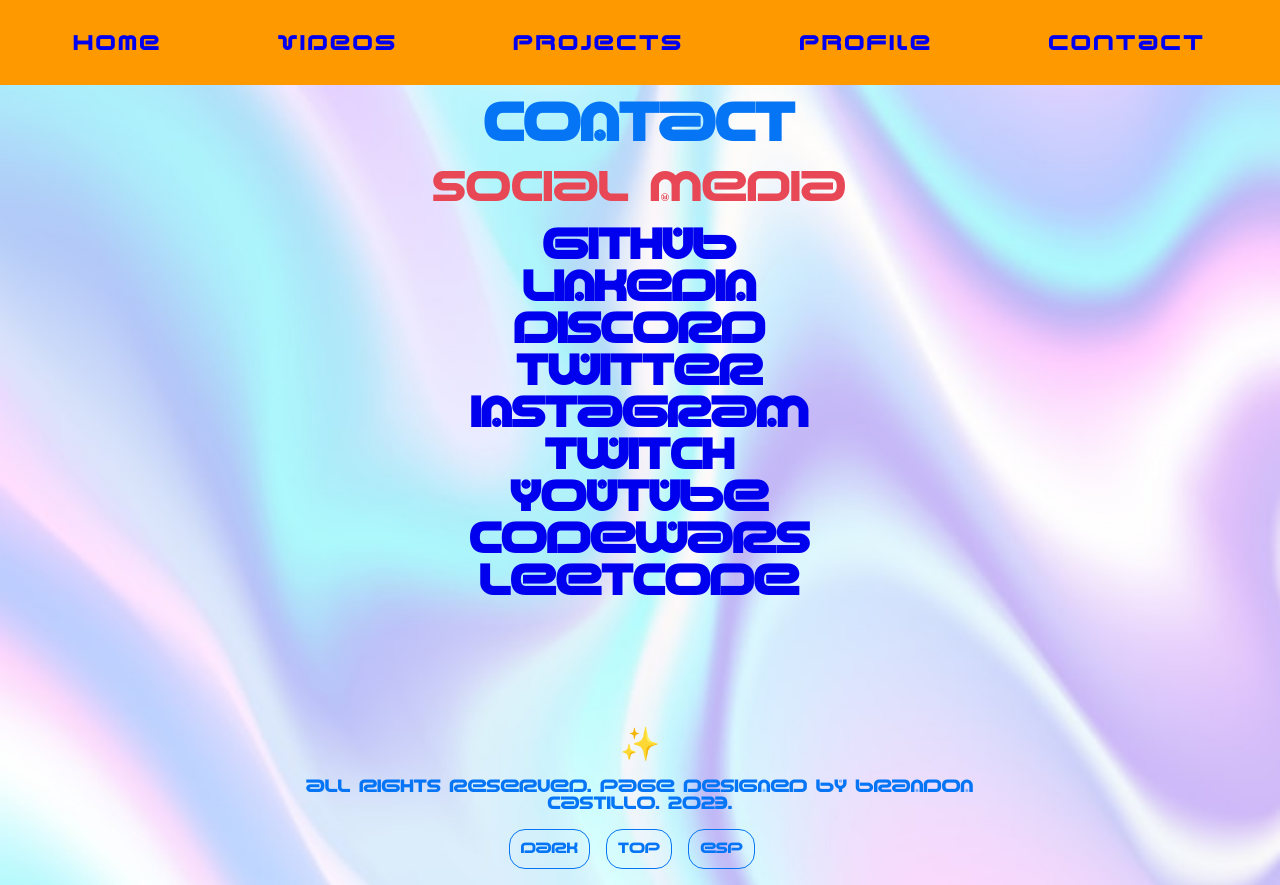
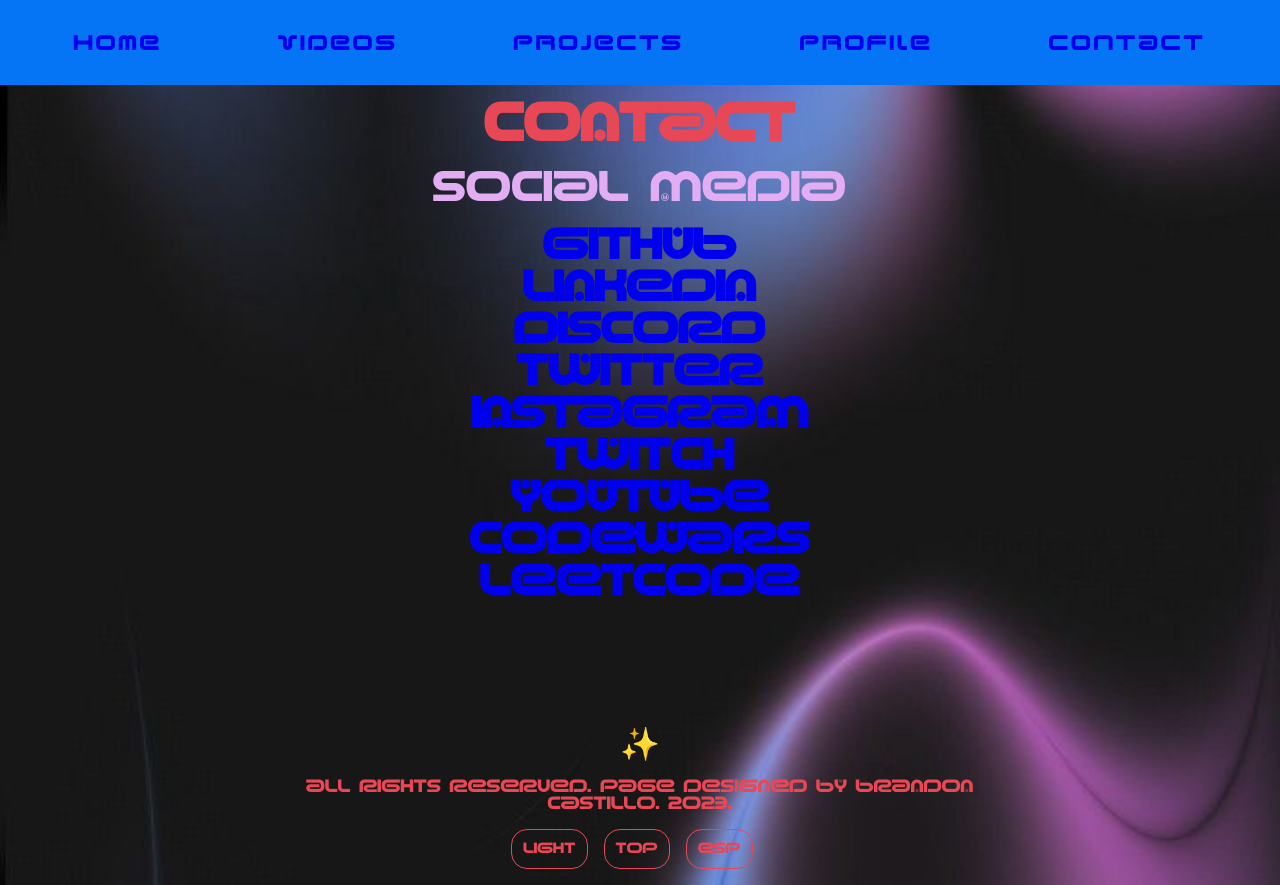
Before and after one commit to pibelanzallamas/brandon-portfolio, a React (Create React App) app: page /contact in a window 1280 px wide. Built offline with nearby package versions, Linux system fonts and the light colour scheme.

Commit message:
dark mode first

```diff
--- /dev/null
+++ b/square.js
@@ -0,0 +1,3 @@
+export function sqr(n) {
+  return n * n;
+}
--- a/src/state/theme.js
+++ b/src/state/theme.js
@@ -3,7 +3,7 @@
 const themeSlice = createSlice({
   name: "theme",
   initialState: {
-    dark: false,
+    dark: true,
   },
   reducers: {
     setTheme: (state, action) => {
```
